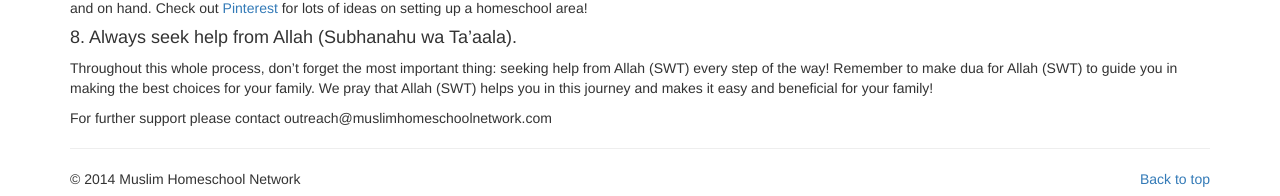
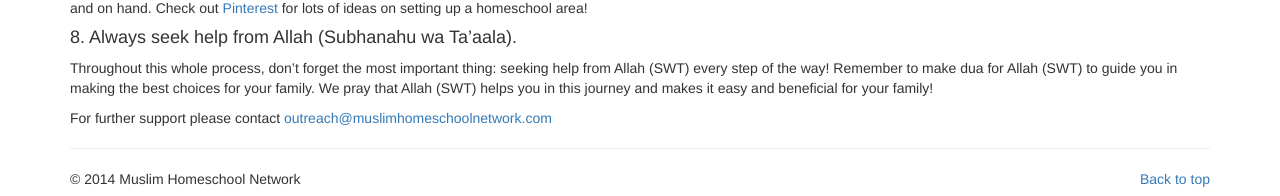
Before and after one commit to muslimhomeschoolnetwork/muslimhomeschoolnetwork.github.io, a Jekyll site: the page built from homeschooling/getting-started/index.md, in a window 1280 px wide. Shown: the part 1035-1231 px from the top of the page. Built offline with Jekyll 4.4.1, drawn with Linux system fonts in a browser that asks for light colours; nearby versions of some CDN libraries; Markdown is read by kramdown in place of the engine named in the settings; part of the change alters nothing that is shown.

```diff
--- a/homeschooling/getting-started/index.md
+++ b/homeschooling/getting-started/index.md
@@ -53,4 +53,4 @@ Throughout this whole process, don’t forget the most important thing: seeking
 
 
 
-For further support please contact outreach@muslimhomeschoolnetwork.com
+For further support please contact [outreach@muslimhomeschoolnetwork.com](mailto:outreach@muslimhomeschoolnetwork.com)
```
